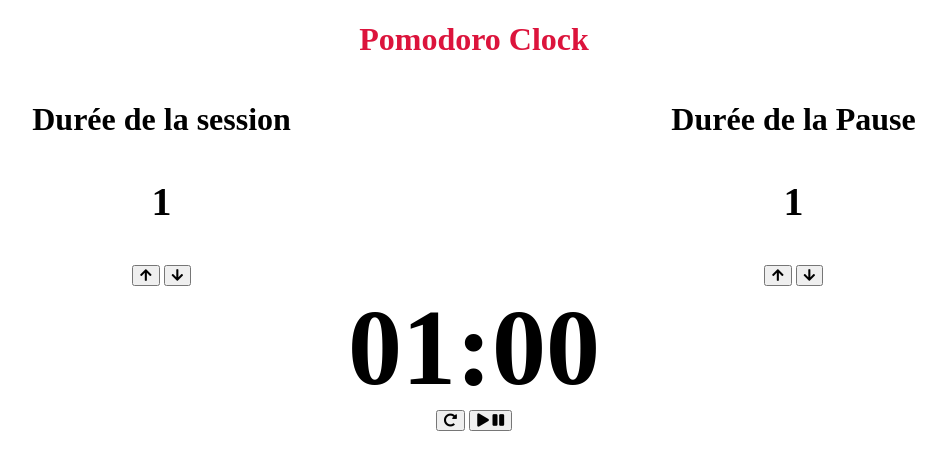
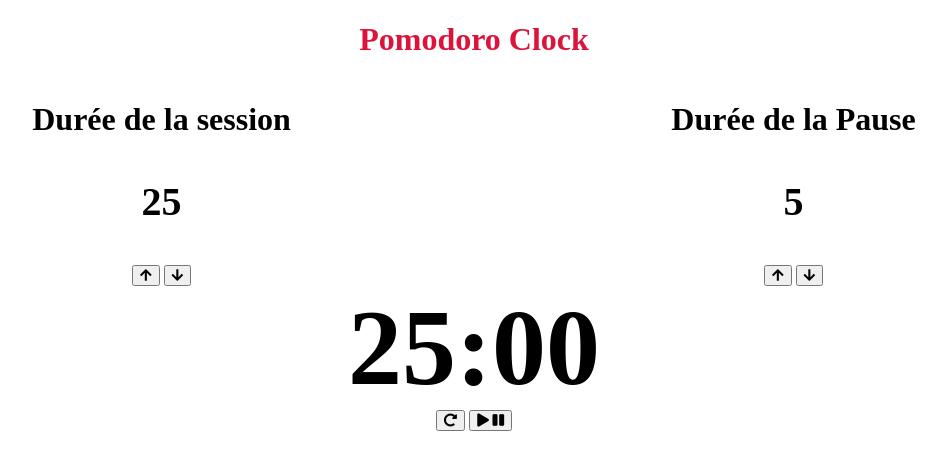
Before and after one commit to wallas938/Pomodoro_Clock, a website: page test.html in a window 1280 px wide. Shown: the whole page, without its empty margins (166-1112 px from the left). Drawn offline with Linux system fonts and the light colour scheme.

Commit message:
legeres modif

```diff
--- a/test.html
+++ b/test.html
@@ -16,7 +16,7 @@
 		<div id="" class="grid-container">
 			<div id="session-block-buttons" class="grid-item">
 				<h1>Durée de la session</h1>
-				<p id="sessionLength">1</p>
+				<p id="sessionLength">25</p>
 				<button id="sessionIncrementer">
 					<i class="fas fa-arrow-up"></i>
 				</button>
@@ -26,7 +26,7 @@
 			</div>
 			<div id="breack-block-buttons" class="grid-item">
 				<h1>Durée de la Pause</h1>
-				<p id="breakLength">1</p>
+				<p id="breakLength">5</p>
 				<button id="breakIncrementer">
 					<i class="fas fa-arrow-up"></i>
 				</button>
```
Also changed, not shown: script.js (+3 -5 lines).
